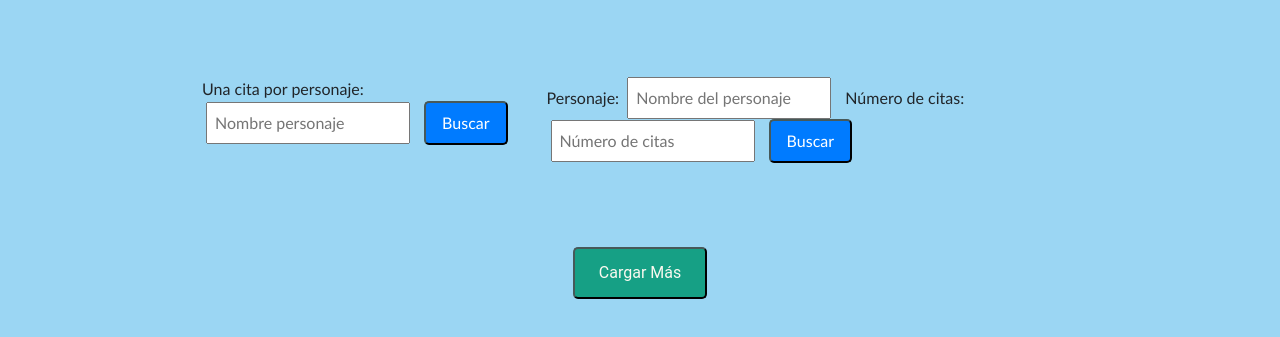
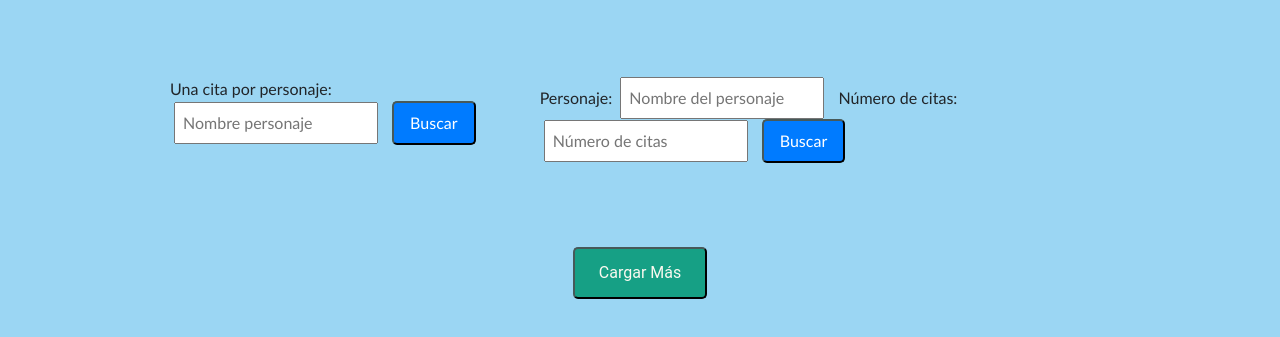
Before and after one commit to ValeRuizTo/simpsons-API, a plain HTML site: page index.html in a window 1280 px wide. Shown: the part 221-558 px from the top of the page. Drawn offline with nearby package versions, Linux system fonts and the light colour scheme; no server answers.

Commit message:
Update styles.css

```diff
--- a/styles.css
+++ b/styles.css
@@ -89,7 +89,7 @@ body {
 
 
 .search-section {
-    margin :2rem 12rem;
+    margin :2rem 10rem;
     display:flex;
     flex-direction: row;
     justify-content: space-around;
```
